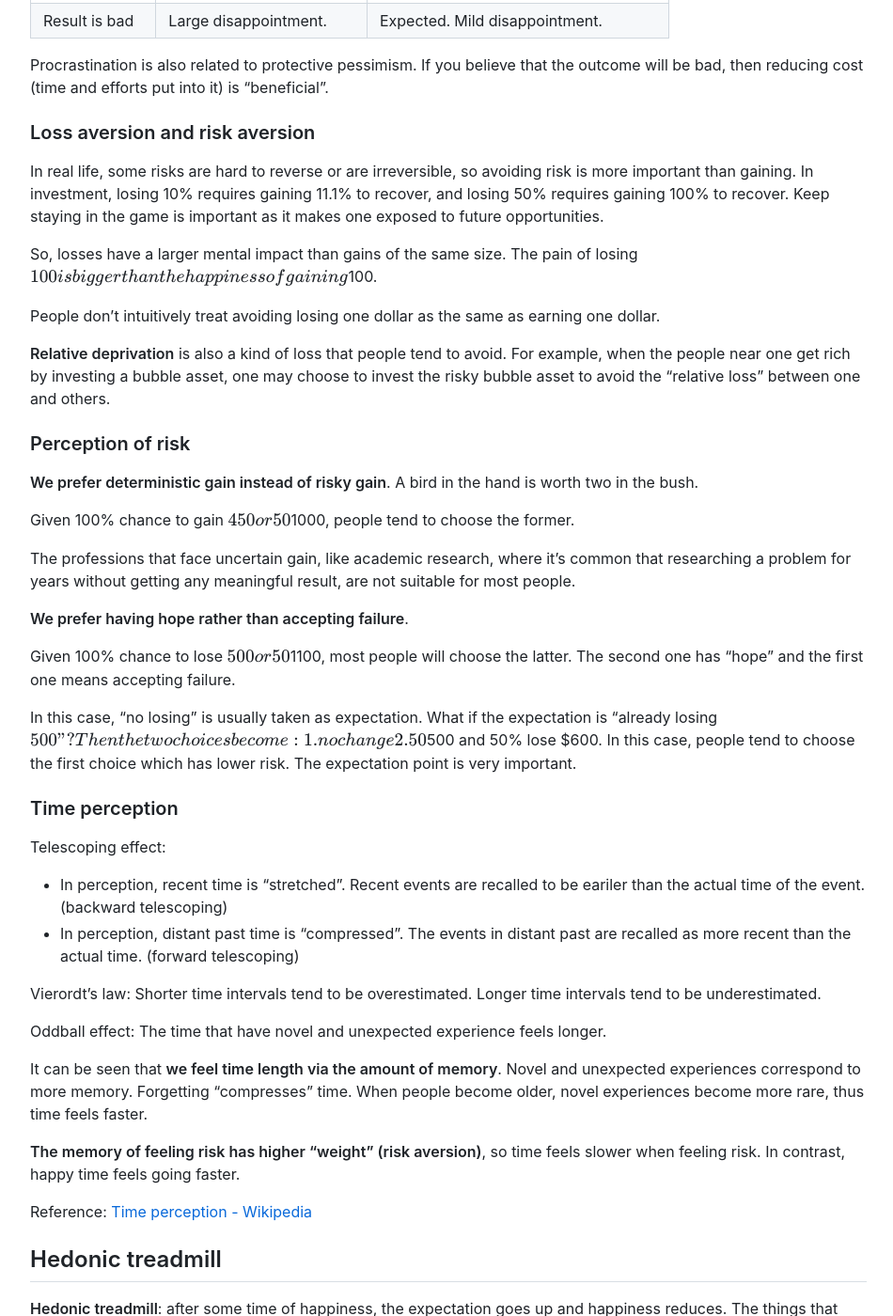
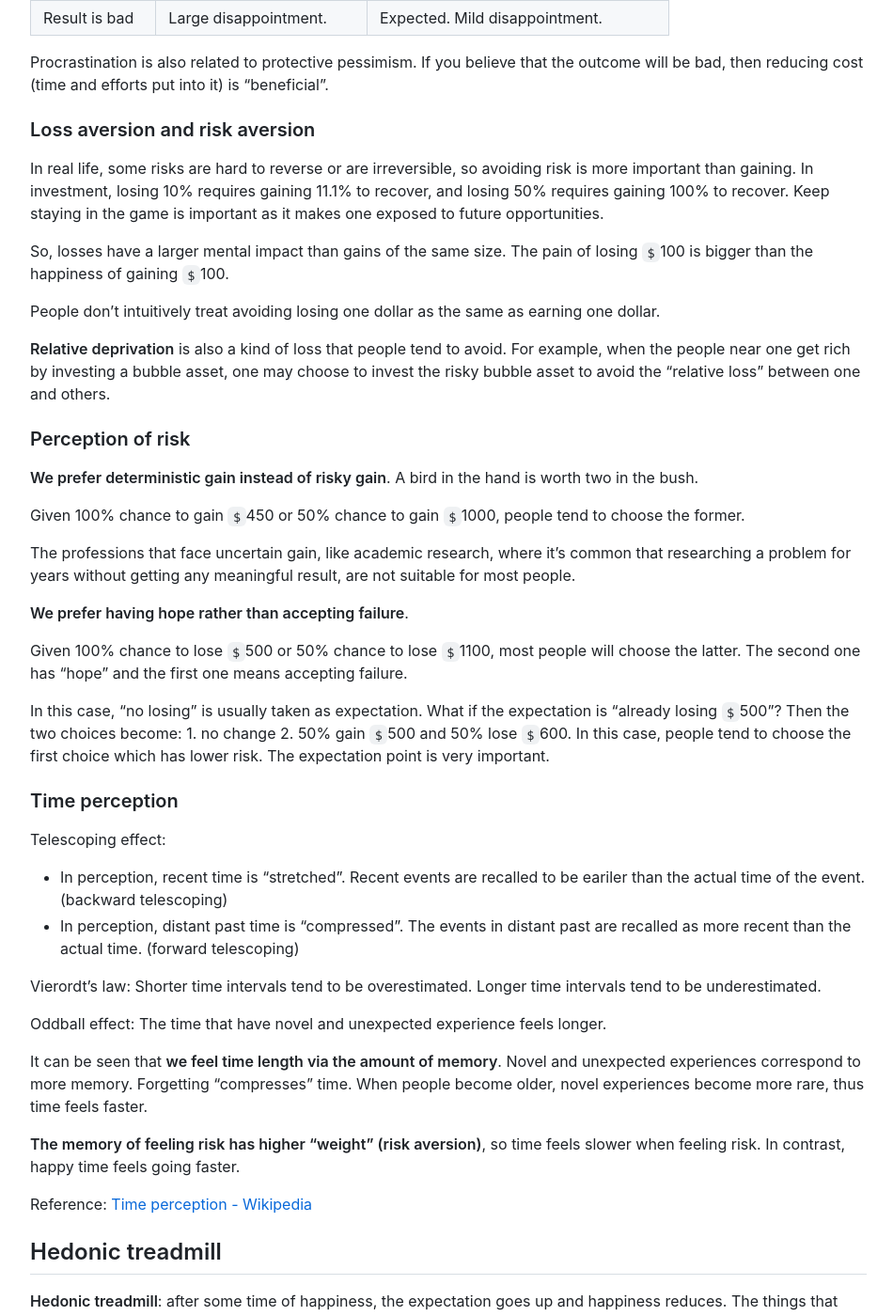
Before and after one commit to qouteall/qouteall-blog, a Jekyll site: the page built from Cognitive-biases.md, in a window 1280 px wide and 1400 px high, scrolled down 2076 px. Shown: the whole window at 94% size, without its empty margins (163-1113 px from the left). Built offline with Jekyll 4.4.1, drawn with Linux system fonts in a browser that asks for light colours; nearby versions of some CDN libraries; our own code applies the rules of GitHub Pages for plain Markdown files.

Commit message:
replace dollar symbol

```diff
--- a/Cognitive-biases.md
+++ b/Cognitive-biases.md
@@ -8,13 +8,13 @@ A summarization of the main cognitive biases, relating to financial trading, com
 
 **Diminishing marginal utility**: For example, one is hungry and then eats 3 pieces of bread, the first piece eaten while hungry is has more utility than the second piece eaten after the first, and so on. The more of something you have, the less utility another such thing has.
 
-Corresponding to diminishing marginal utility, the happiness of gaining \$200 is less than two times of happiness of gaining \$100. The perception of gain is convex.
+Corresponding to diminishing marginal utility, the happiness of gaining `$`200 is less than two times of happiness of gaining `$`100. The perception of gain is convex.
 
 ![](./cog_bias/Value_function.png)
 
 [Reference](https://en.wikipedia.org/wiki/Prospect_theory)
 
-The same applies to pain. The pain of losing \$100 two times is higher than losing \$200 in one time.
+The same applies to pain. The pain of losing `$`100 two times is higher than losing `$`200 in one time.
 
 ### Expectation and framing
 
@@ -49,7 +49,7 @@ Procrastination is also related to protective pessimism. If you believe that the
 
 In real life, some risks are hard to reverse or are irreversible, so avoiding risk is more important than gaining. In investment, losing 10% requires gaining 11.1% to recover, and losing 50% requires gaining 100% to recover. Keep staying in the game is important as it makes one exposed to future opportunities.
 
-So, losses have a larger mental impact than gains of the same size. The pain of losing \$100 is bigger than the happiness of gaining \$100.
+So, losses have a larger mental impact than gains of the same size. The pain of losing `$`100 is bigger than the happiness of gaining `$`100.
 
 People don't intuitively treat avoiding losing one dollar as the same as earning one dollar.
 
@@ -59,15 +59,15 @@ People don't intuitively treat avoiding losing one dollar as the same as earning
 
 **We prefer deterministic gain instead of risky gain**. A bird in the hand is worth two in the bush.
 
-Given 100% chance to gain \$450 or 50% chance to gain \$1000, people tend to choose the former.
+Given 100% chance to gain `$`450 or 50% chance to gain `$`1000, people tend to choose the former.
 
 The professions that face uncertain gain, like academic research, where it's common that researching a problem for years without getting any meaningful result, are not suitable for most people.
 
 **We prefer having hope rather than accepting failure**.
 
-Given 100% chance to lose \$500 or 50% chance to lose \$1100, most people will choose the latter. The second one has "hope" and the first one means accepting failure.
+Given 100% chance to lose `$`500 or 50% chance to lose `$`1100, most people will choose the latter. The second one has "hope" and the first one means accepting failure.
 
-In this case, "no losing" is usually taken as expectation. What if the expectation is "already losing \$500"? Then the two choices become: 1. no change  2. 50% gain \$500 and 50% lose \$600. In this case, people tend to choose the first choice which has lower risk. The expectation point is very important.
+In this case, "no losing" is usually taken as expectation. What if the expectation is "already losing `$`500"? Then the two choices become: 1. no change  2. 50% gain `$`500 and 50% lose `$`600. In this case, people tend to choose the first choice which has lower risk. The expectation point is very important.
 
 ### Time perception
 
```
